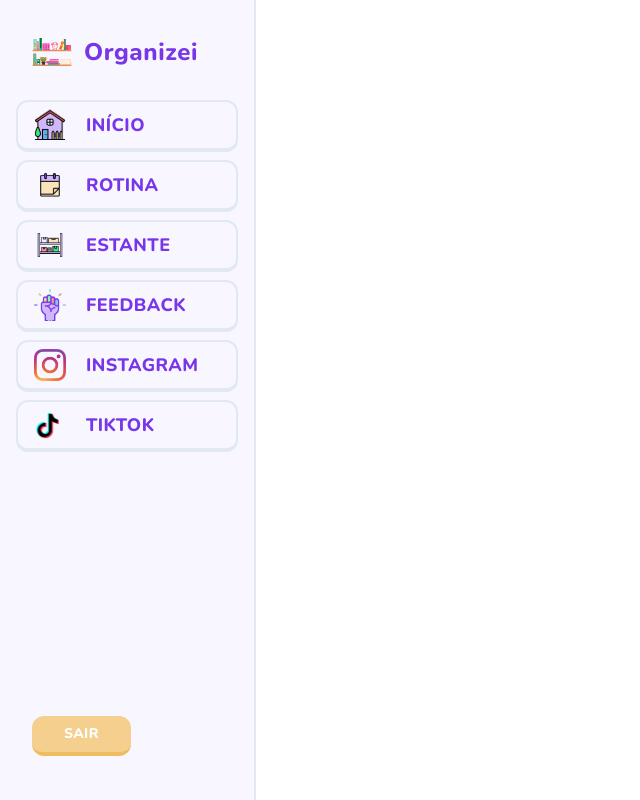
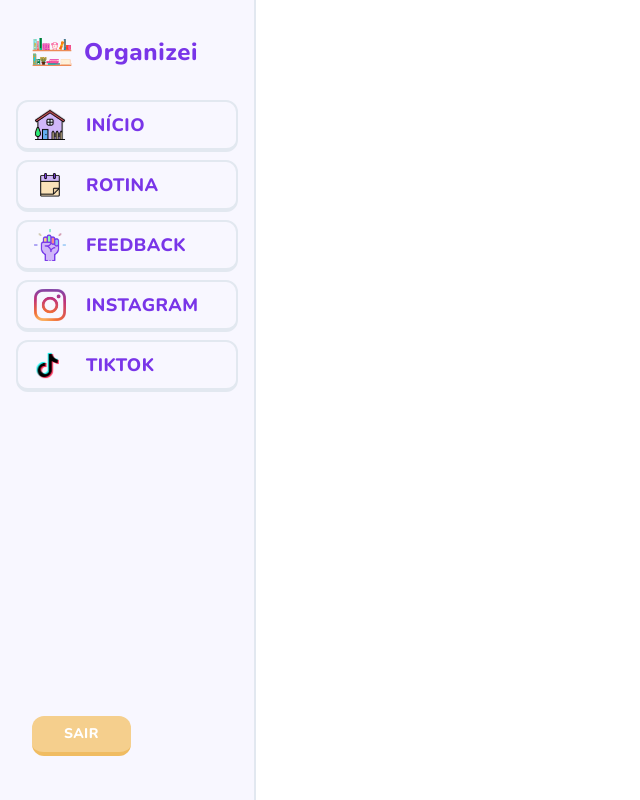
Before and after one commit to OrganizeiApp/OrganizeiApp_deploy, a Next.js app: page /sobre in a window 1280 px wide. Shown: the whole page, without its empty margins (0-640 px from the left). Built offline with nearby package versions, Linux system fonts and the light colour scheme; no server answers.

Commit message:
esconder estante

```diff
--- a/components/sidebar.tsx
+++ b/components/sidebar.tsx
@@ -37,11 +37,11 @@ export const Sidebar = ({ className }: Props) => {
             href="/rotina"
             iconSrc="/CALENDARIO.svg"
             />
-            <SidebarItem
+            {/* <SidebarItem
             label="ESTANTE"
             href="/estante"
             iconSrc="/EXTANTE.svg"
-            />
+            /> */}
             <SidebarItem
             label="FEEDBACK"
             href="https://forms.gle/vhn5N7v77xXMqnVaA"
```
